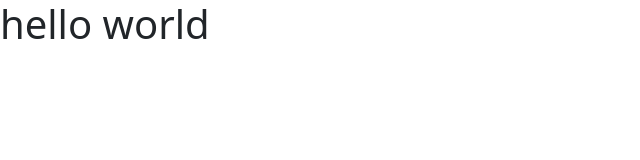
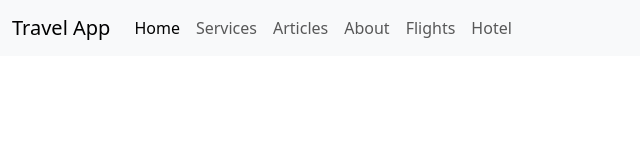
Before and after one commit to CameronBrian/SamsungTravelApp, a plain HTML site: page index.html in a window 1280 px wide. Shown: the whole page, without its empty margins (0-640 px from the left). Drawn offline with nearby package versions, Linux system fonts and the light colour scheme.

Commit message:
Added Navbar to website

```diff
--- a/index.html
+++ b/index.html
@@ -5,7 +5,33 @@
         <link href="https://cdn.jsdelivr.net/npm/bootstrap@5.3.3/dist/css/bootstrap.min.css" rel="stylesheet" integrity="sha384-QWTKZyjpPEjISv5WaRU9OFeRpok6YctnYmDr5pNlyT2bRjXh0JMhjY6hW+ALEwIH" crossorigin="anonymous">
     </head>
     <body>
-        <h1>hello world</h1>
+        <nav class="navbar navbar-expand-lg bg-body-tertiary">
+            <div class="container-fluid">
+                <a class="navbar-brand" href="#">Travel App</a>
+                <div class="collapse navbar-collapse" id="navbarSupportedContent">
+                    <ul class="navbar-nav me-auto mb-2 mb-lg-0">
+                        <li class="nav-item">
+                            <a class="nav-link active" aria-current="page" href="#">Home</a>
+                        </li>
+                        <li class="nav-item">
+                            <a class="nav-link" href="#">Services</a>
+                        </li>
+                        <li class="nav-item">
+                            <a class="nav-link" href="#">Articles</a>
+                        </li>
+                        <li class="nav-item">
+                            <a class="nav-link" href="#">About</a>
+                        </li>
+                        <li class="nav-item">
+                            <a class="nav-link" href="#">Flights</a>
+                        </li>
+                        <li class="nav-item">
+                            <a class="nav-link" href="#">Hotel</a>
+                        </li>
+                    </ul>
+                </div>
+            </div>
+        </nav>
         <script src="https://cdn.jsdelivr.net/npm/bootstrap@5.3.3/dist/js/bootstrap.bundle.min.js" integrity="sha384-YvpcrYf0tY3lHB60NNkmXc5s9fDVZLESaAA55NDzOxhy9GkcIdslK1eN7N6jIeHz" crossorigin="anonymous"></script>
     </body>
 </html>
```
Also changed, not shown: stylesheet.css (added).
